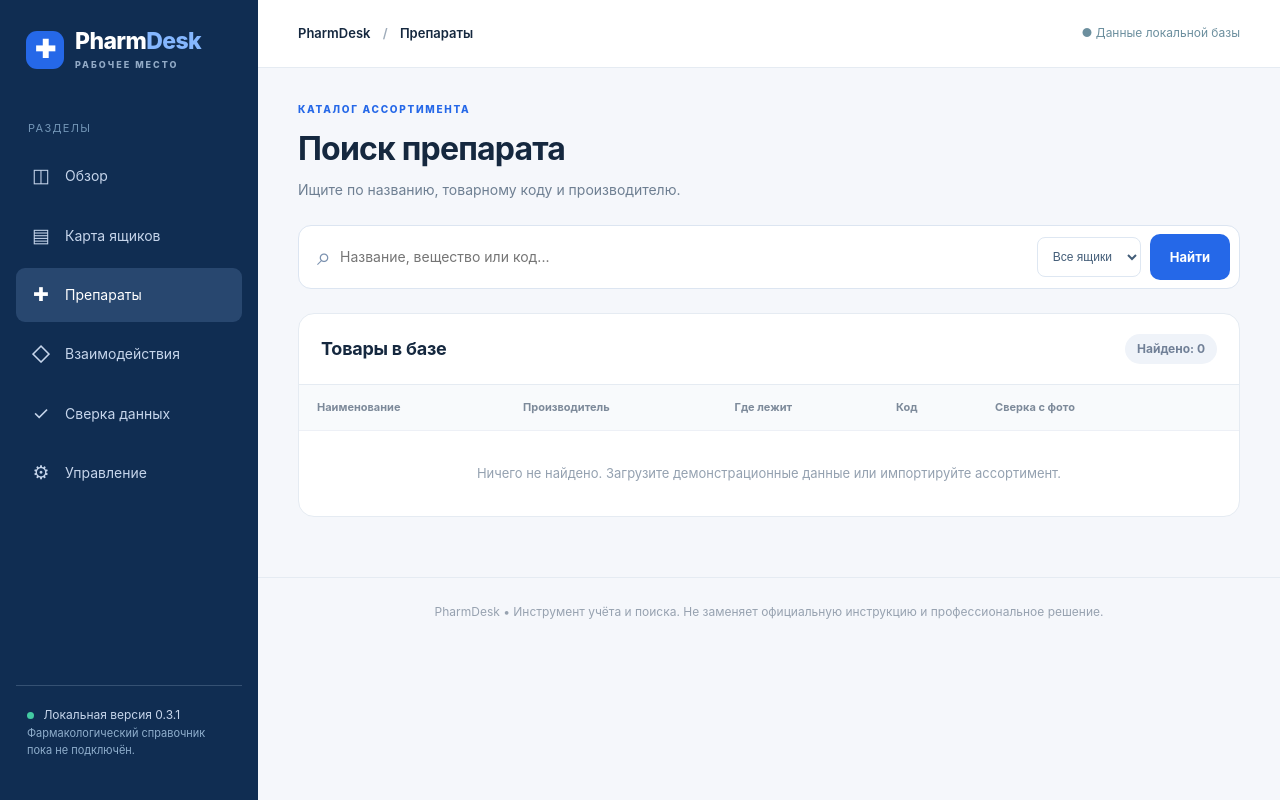
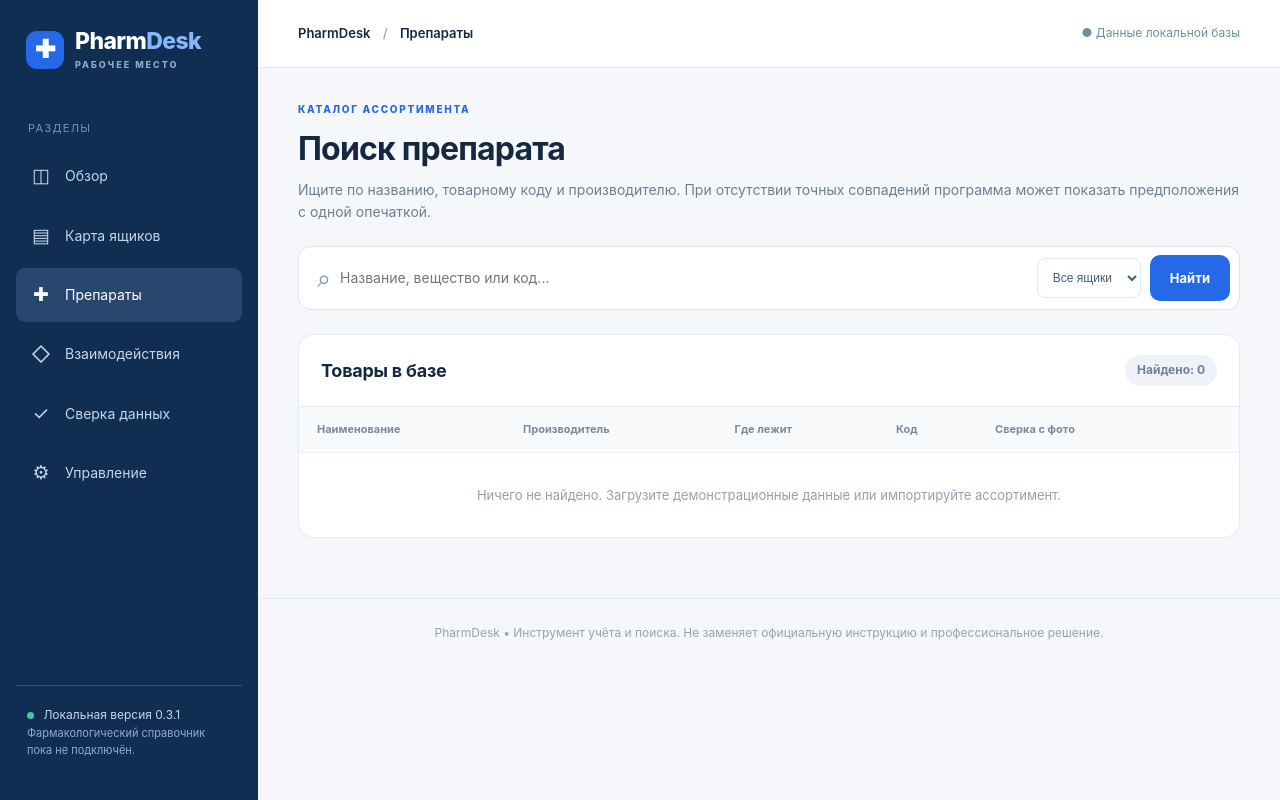
Before and after one commit to BogdanMaslyuk/PharmDesk, a FastAPI app: page /medicines in a window 1280 px wide. Run offline with FastAPI, Linux system fonts and the light colour scheme; data that the repository does not hold is empty.

Commit message:
PharmDesk 0.3.2: display safe catalog quality and approximate search in app/templates/medicines.html

```diff
--- a/app/templates/medicines.html
+++ b/app/templates/medicines.html
@@ -2,12 +2,13 @@
 {% block title %}Препараты{% endblock %}
 {% block breadcrumb %}Препараты{% endblock %}
 {% block content %}
-<div class="section-header"><div><div class="eyebrow">КАТАЛОГ АССОРТИМЕНТА</div><h1>Поиск препарата</h1><p>Ищите по названию, товарному коду и производителю.</p></div></div>
+<div class="section-header"><div><div class="eyebrow">КАТАЛОГ АССОРТИМЕНТА</div><h1>Поиск препарата</h1><p>Ищите по названию, товарному коду и производителю. При отсутствии точных совпадений программа может показать предположения с одной опечаткой.</p></div></div>
 <form action="/medicines" class="search-row search-with-filter" method="get"><span>⌕</span>
 <div class="search-input-wrap"><input id="quick-search" autocomplete="off" name="q" type="search" value="{{ q }}" placeholder="Название, вещество или код..." aria-label="Поиск препарата" autofocus><div id="search-suggestions" class="search-suggestions" hidden></div></div>
 <select name="drawer" aria-label="Фильтр по ящику"><option value="">Все ящики</option>{% for d in drawers %}<option value="{{d.number}}" {% if drawer == d.number %}selected{% endif %}>№{{d.number}} — {{d.name}}</option>{% endfor %}</select>
 <button class="btn btn-primary" type="submit">Найти</button></form>
-<section class="panel table-panel"><div class="panel-head"><h2>Товары в базе</h2><span class="counter">Найдено: {{total}} {% if total > 150 %}(первые 150){% endif %}</span></div><div class="table-wrap"><table><thead><tr><th>Наименование</th><th>Производитель</th><th>Где лежит</th><th>Код</th><th>Сверка с фото</th><th></th></tr></thead><tbody>{% for s in items %}<tr><td><a class="drug-name" href="/medicines/{{ s.medicine.id }}">{{ s.medicine.name }}</a>{% if s.medicine.ingredients %}<div class="drug-substance">{{ s.medicine.ingredients|map(attribute='name')|join(', ') }}</div>{% endif %}</td><td class="muted">{{ s.medicine.manufacturer or '—' }}</td><td><a class="drawer-label" href="/drawers/{{ s.drawer.number }}">Ящик №{{ s.drawer.number }}</a></td><td class="code">{{ s.article_code }}</td><td>{% set record = quality.get((s.drawer.number, s.article_code)) %}
+{% if approximate %}<div class="notice quality-approx-notice"><strong>Точных совпадений нет.</strong> Ниже показаны <b>приблизительные совпадения по написанию</b>. Это не подтверждение названия, состава или взаимозаменяемости. Обязательно проверьте код и упаковку.</div>{% endif %}
+<section class="panel table-panel"><div class="panel-head"><h2>Товары в базе</h2><span class="counter">Найдено: {{total}} {% if total > 150 %}(первые 150){% endif %}</span></div><div class="table-wrap"><table><thead><tr><th>Наименование</th><th>Производитель</th><th>Где лежит</th><th>Код</th><th>Сверка с фото</th><th></th></tr></thead><tbody>{% for s in items %}<tr><td><a class="drug-name" href="/medicines/{{ s.medicine.id }}">{{ s.medicine.name }}</a>{% if approximate %} <span class="review-chip warn">Похоже по написанию</span>{% endif %}{% if s.medicine.ingredients %}<div class="drug-substance">{{ s.medicine.ingredients|map(attribute='name')|join(', ') }}</div>{% endif %}</td><td class="muted">{{ s.medicine.manufacturer or '—' }}</td><td><a class="drawer-label" href="/drawers/{{ s.drawer.number }}">Ящик №{{ s.drawer.number }}</a></td><td class="code">{{ s.article_code }}</td><td>{% set record = quality.get((s.drawer.number, s.article_code)) %}
  {% if record and record.state == 'approved' %}<a href="/review/{{record.id}}" class="review-chip good">Подтверждено ↗</a>
  {% elif record %}<a href="/review/{{record.id}}" class="review-chip warn">Не проверено ↗</a>
  {% else %}<span class="review-chip warn">Нет сверки</span>{% endif %}
```
